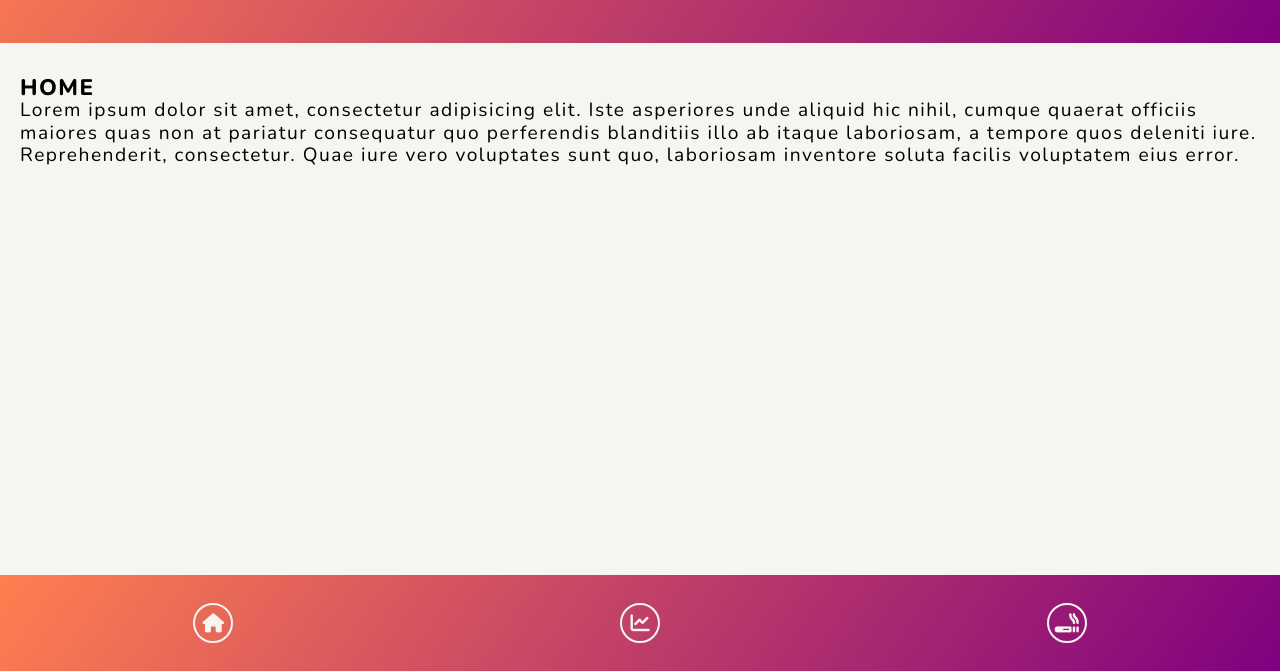
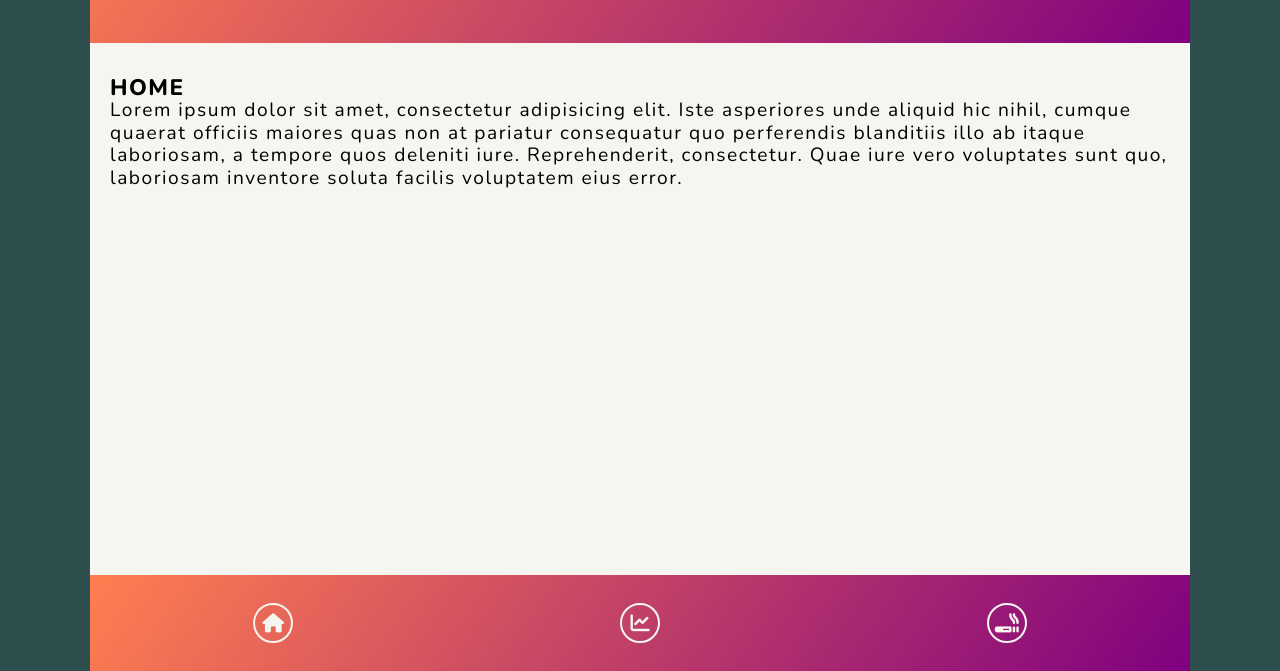
Before and after one commit to LaylaSouthcombe/A1Habits, a website: page client/index.html in a window 1280 px wide. Shown: the part 129-800 px from the top of the page. Drawn offline with nearby package versions, Linux system fonts and the light colour scheme; a web font is replaced by a local one.

Commit message:
constrained body max width in style.css

```diff
--- a/client/css/style.css
+++ b/client/css/style.css
@@ -18,9 +18,12 @@
   }
 
   body {
+    margin: 0 auto;
+    max-width: 1100px;
     min-height: 780px;
     color: var(--light);
     font-family: "Nunito", sans-serif;
+    background-color: darkslategray;
   }
 
   .wrapper {
```
